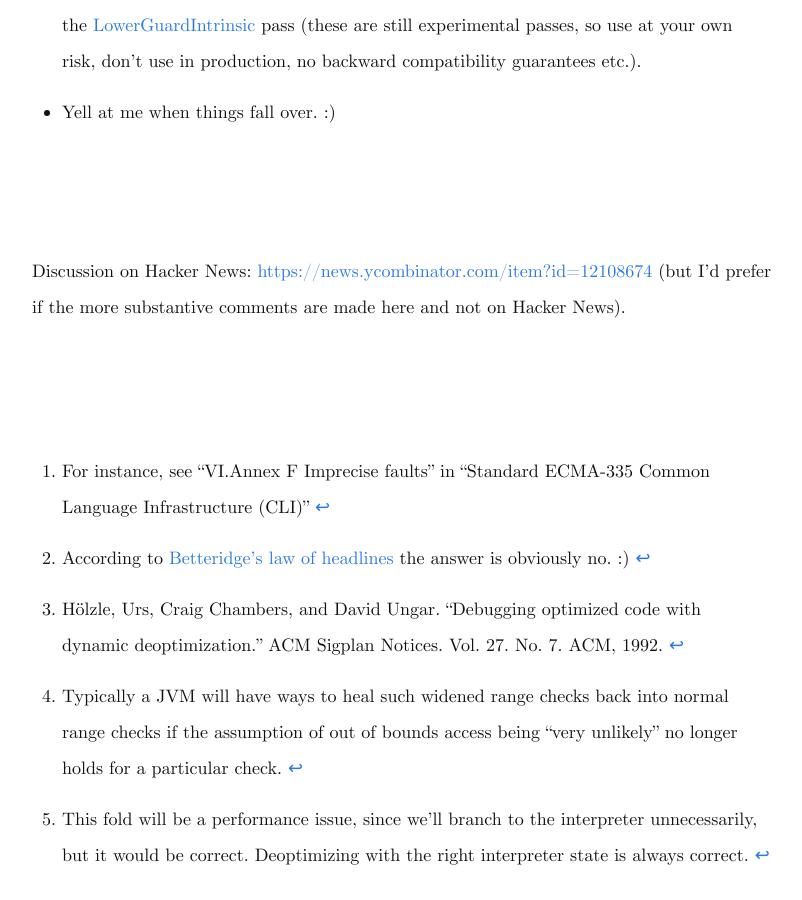
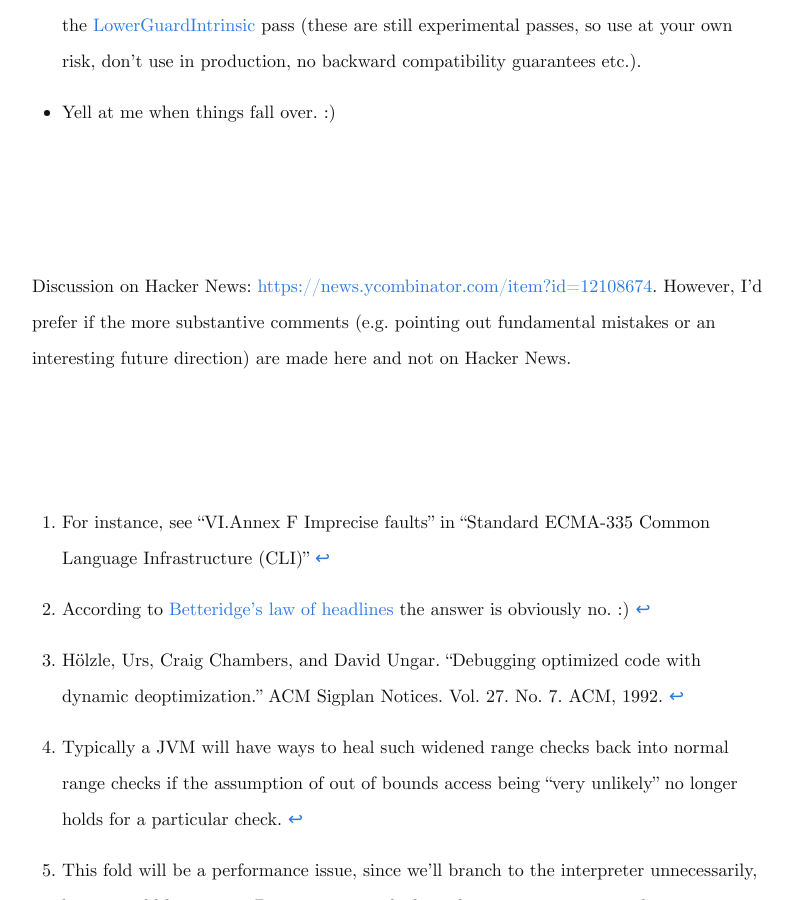
Before and after one commit to sanjoy/playingwithpointers.com, a Jekyll site: the page built from _posts/2016-6-17-check-widening.markdown, in a window 1280 px wide and 900 px high, scrolled down 9475 px. Shown: the whole window, without its empty margins (238-1040 px from the left). Built offline with Jekyll 4.4.1, drawn with Linux system fonts in a browser that asks for light colours; comment, search, counter and statistics services are not loaded.

Commit message:
Language

```diff
--- a/_posts/2016-6-17-check-widening.markdown
+++ b/_posts/2016-6-17-check-widening.markdown
@@ -452,6 +452,9 @@ to
  - Yell at me when things fall over. :)
 
 <br><br><br>
+
 Discussion on Hacker News:
-<https://news.ycombinator.com/item?id=12108674> (but I'd prefer if the
-more substantive comments are made here and not on Hacker News).
+<https://news.ycombinator.com/item?id=12108674>. However, I'd prefer
+if the more substantive comments (e.g. pointing out fundamental
+mistakes or an interesting future direction) are made here and not on
+Hacker News.
```
